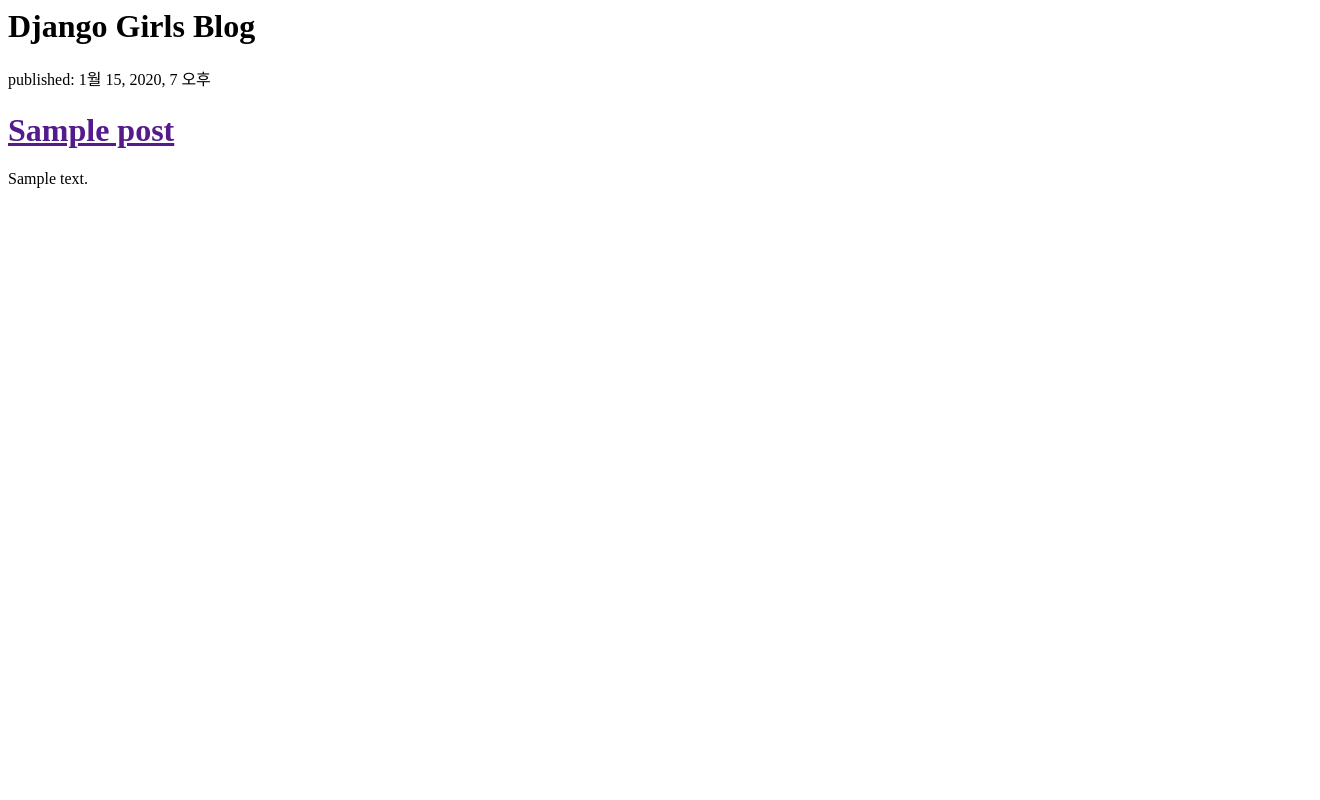
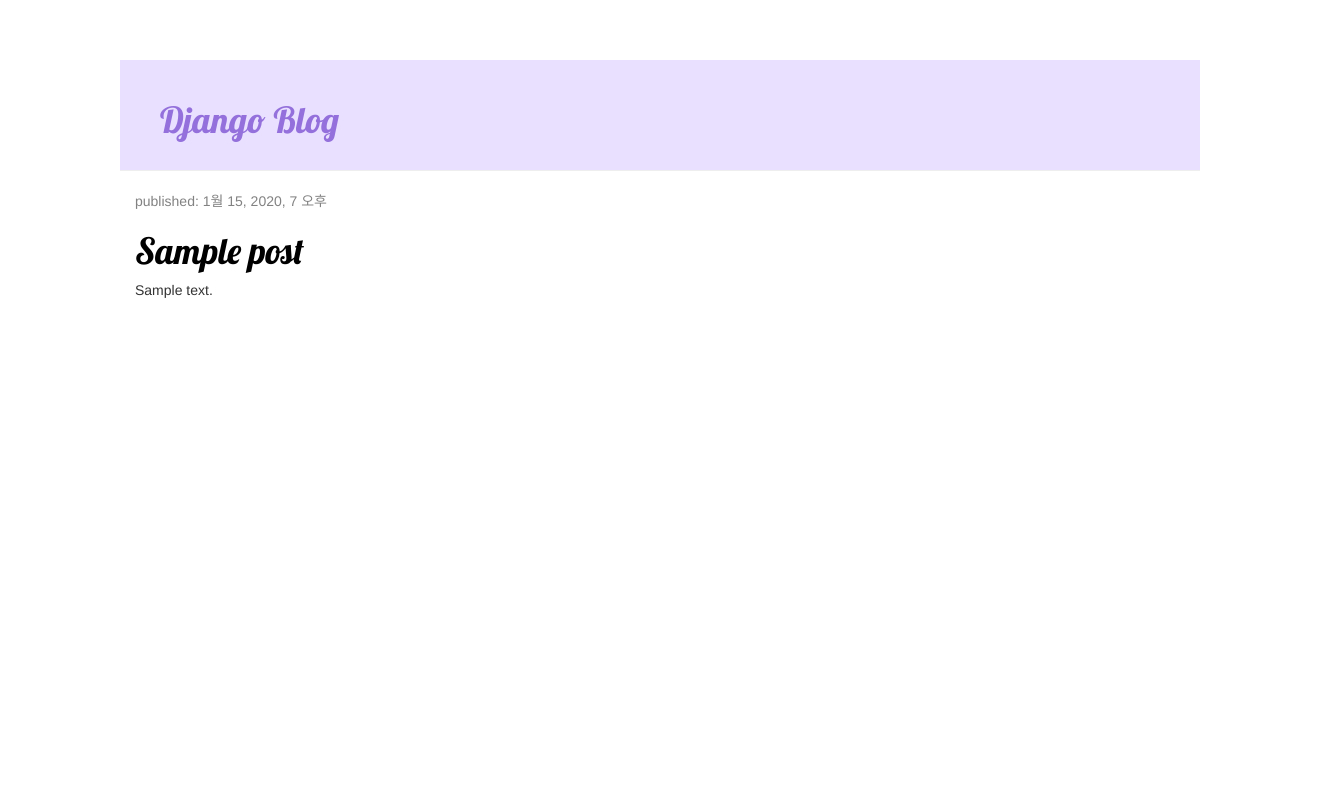
Before and after one commit to hyunji-lee99/my-first-blog, a Django app: template blog/templates/blog/post_list.html in a window 1320 px wide. Run offline with Django 3.2, Linux system fonts and the light colour scheme; the template is opened without the code that fills it: values that come from a table or form of the project are taken from there, others are empty; tables that the repository leaves empty hold one stand-in row (values such as "Sample post"); some libraries are stand-ins or nearby versions.

Commit message:
First CSS Styling

```diff
--- /dev/null
+++ b/blog/static/css/blog.css
@@ -0,0 +1,42 @@
+h1 a{
+	color:mediumpurple;
+	font-family: 'Lobster';
+}
+.page-header {
+	background-color:#e9e0ff;
+	margin-top:0px;
+	padding:20px 20px 20px 40px;
+}
+body{
+	padding: 60px 120px;
+}
+
+h1,h2,h3,h4{
+	font-family: 'Lobster',cursive;
+}
+
+.date{
+	color:#828282;
+}
+.save{
+	float:right;
+}
+
+.post-form textarea, .post-form input {
+    width: 100%;
+}
+
+.top-menu, .top-menu:hover, .top-menu:visited {
+    color: #ffffff;
+    float: right;
+    font-size: 26pt;
+    margin-right: 20px;
+}
+
+.post {
+    margin-bottom: 70px;
+}
+
+.post h1 a, .post h1 a:visited {
+    color: #000000;
+}
--- a/blog/templates/blog/post_list.html
+++ b/blog/templates/blog/post_list.html
@@ -1,15 +1,31 @@
+{% load static %}
+
 <html>
 <head>
+ <link rel="stylesheet" href="//maxcdn.bootstrapcdn.com/bootstrap/3.2.0/css/bootstrap.min.css">
+ <link rel="stylesheet" href="//maxcdn.bootstrapcdn.com/bootstrap/3.2.0/css/bootstrap-theme.min.css">
+ <link rel="stylesheet" href="{% static 'css/blog.css' %}">
+ <link href="//fonts.googleapis.com/css?family=Lobster&subset=latin,latin-ext" rel="stylesheet" type="text/css">
  <title>hyunji's blog</title>
- <h1>Django Girls Blog</h1>
+    <div class="page-header">
+        <h1><a href="/">Django Blog</a></h1>
+    </div>
 </head>
 <body>
- {% for post in posts %}
- 	<div>
-		<p>published: {{post.published_date}}</p>
-		<h1><a href="">{{post.title}}</a></h1>
-		<p>{{post.text}}</p>
-	</div>
- {% endfor %}
+ <div class="content container">
+    <div class="row">
+        <div class="col-md-8">
+            {% for post in posts %}
+                <div class="post">
+                    <div class="date">
+                        <p>published: {{ post.published_date }}</p>
+                    </div>
+                    <h1><a href="">{{ post.title }}</a></h1>
+                    <p>{{ post.text|linebreaksbr }}</p>
+                </div>
+            {% endfor %}
+        </div>
+    </div>
+</div>
 </body>
 </html>
```
